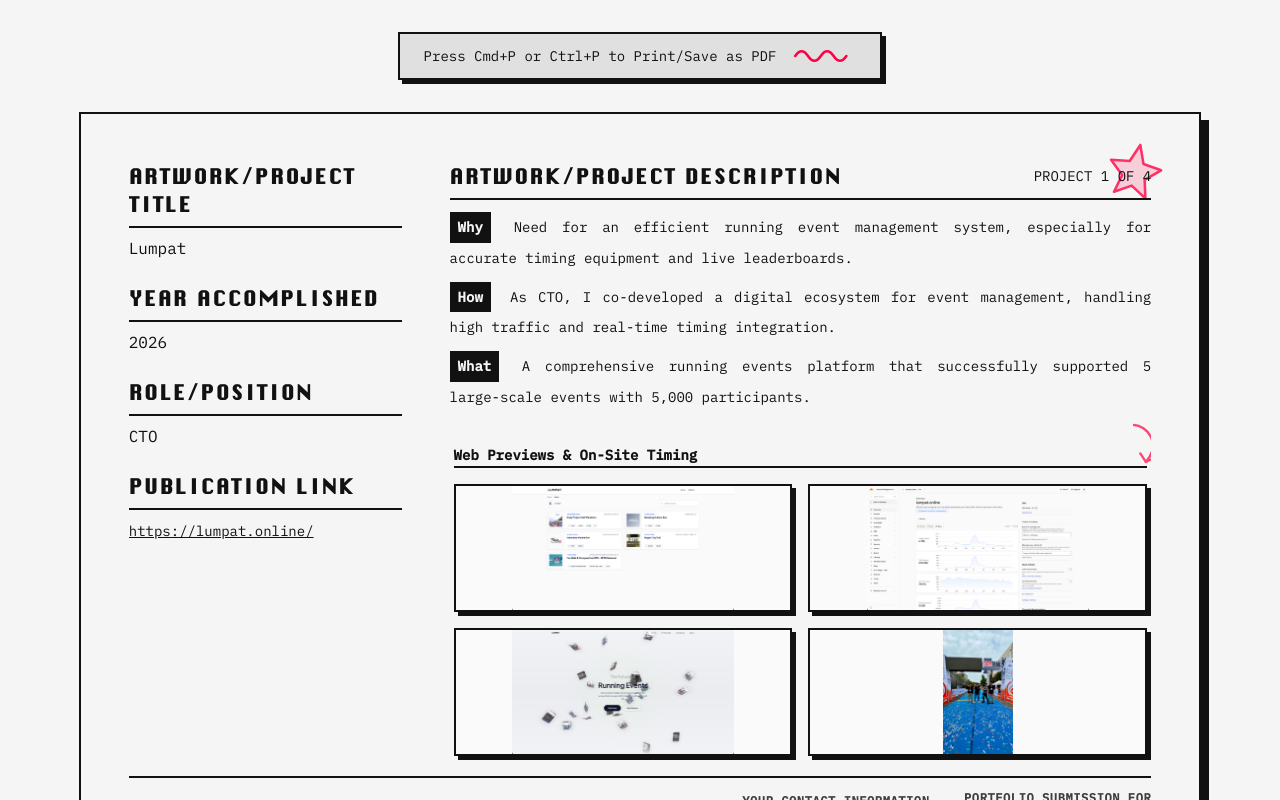
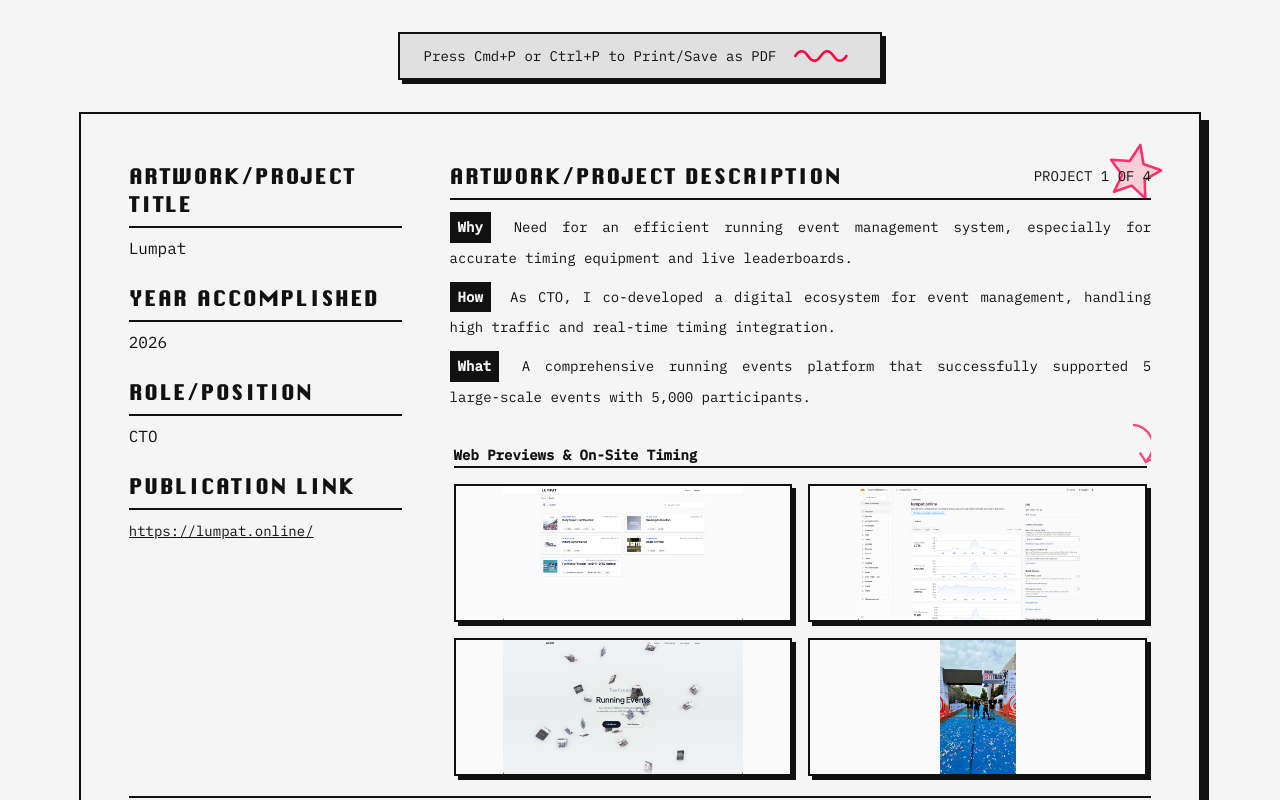
Before and after one commit to aryakamwys/portofolio-arya, a Next.js app: page /academy in a window 1280 px wide. Built offline with nearby package versions, Linux system fonts and the light colour scheme.

Commit message:
style: Remove uppercase label headers from footer

```diff
--- a/src/app/academy/page.tsx
+++ b/src/app/academy/page.tsx
@@ -220,20 +220,16 @@
 
                 <div className="mt-4 pt-3 border-t-2 border-[var(--color-navy)] flex justify-between items-end font-mono text-sm leading-relaxed shrink-0 relative z-10">
                   <div className="w-[25%] pr-4">
-                    <p className="font-bold mb-1 uppercase text-xs tracking-wider text-[var(--color-navy)]/80">Your name</p>
                     <p className="font-bold text-[14px]">Muhammad Arya Kamal.</p>
                   </div>
                   <div className="w-[35%] pr-4 relative">
                     <Squiggle className="absolute -top-4 right-0 w-16 h-4 text-gray-400 opacity-50" />
-                    <p className="font-bold mb-1 uppercase text-xs tracking-wider text-[var(--color-navy)]/80">Your university/school name</p>
                     <p className="text-[13px]">Final-year student at Telkom University</p>
                   </div>
                   <div className="w-[20%] pr-4">
-                    <p className="font-bold mb-1 uppercase text-xs tracking-wider text-[var(--color-navy)]/80">Your contact information</p>
                     <p className="text-[13px]">Email: aryakaml24@gmail.com</p>
                   </div>
                   <div className="w-[20%] text-right flex flex-col items-end">
-                    <p className="font-bold mb-1 uppercase text-xs tracking-wider text-[var(--color-navy)]/80">Portfolio Submission for</p>
                     <p className="font-bold text-[14px] max-w-[150px]">Apple Developer Academy Indonesia</p>
                   </div>
                 </div>
```
